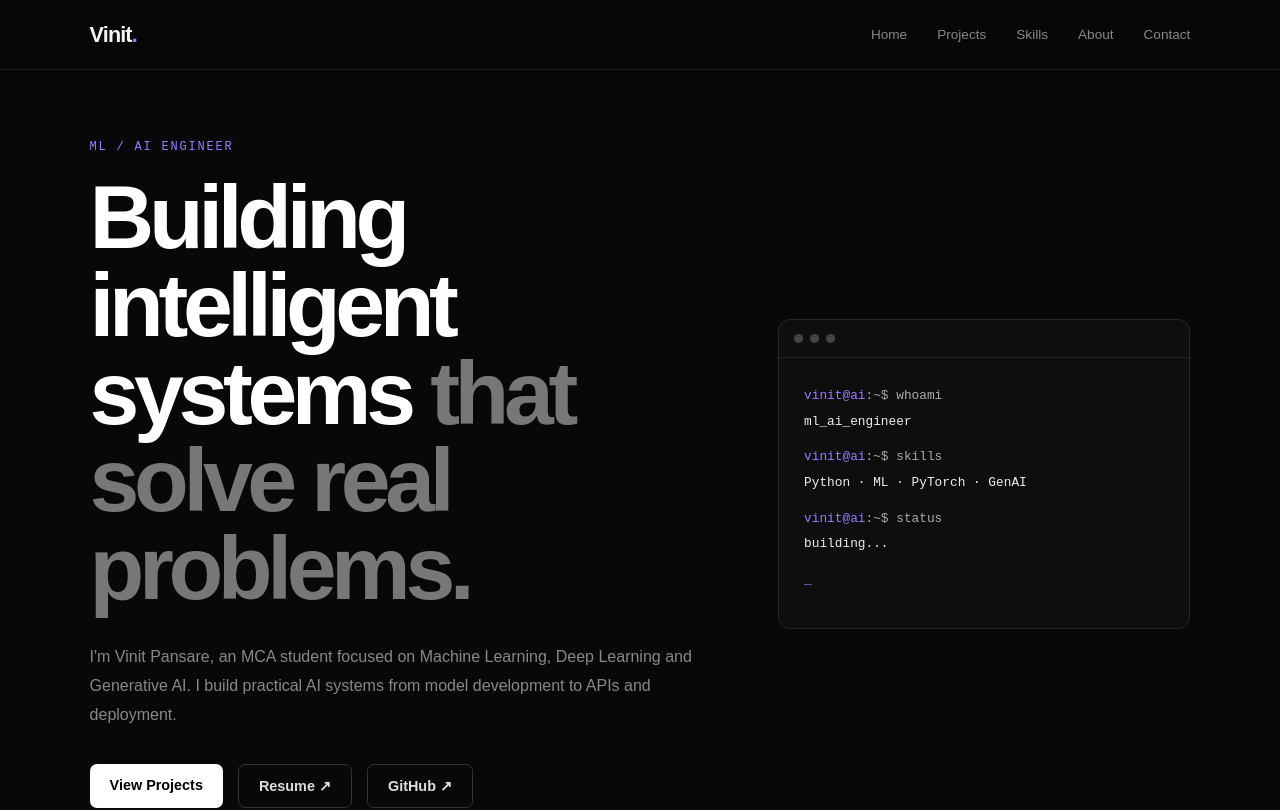
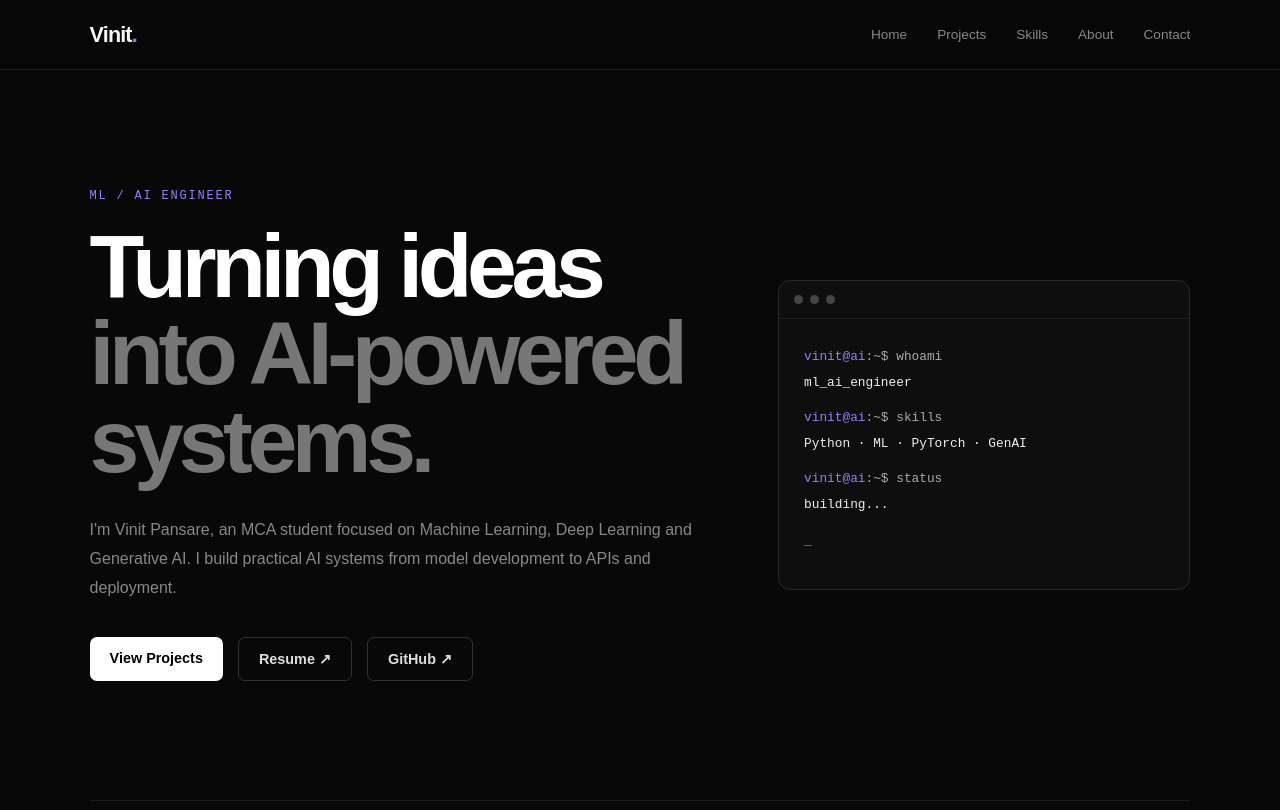
Before and after one commit to vinitpansare089-netizen/vinit-portfolio, a React (Vite) app: page / in a window 1280 px wide. Shown: the top 810 px of the page. Built offline with nearby package versions, Linux system fonts and the light colour scheme; no server answers.

Commit message:
updating hero section

```diff
--- a/src/components/Hero.jsx
+++ b/src/components/Hero.jsx
@@ -5,8 +5,8 @@ function Hero() {
         <p className="eyebrow">ML / AI ENGINEER</p>
 
         <h1>
-          Building intelligent systems
-          <span> that solve real problems.</span>
+          Turning ideas
+          <span> into AI-powered systems.</span>
         </h1>
 
         <p className="hero-description">
```
